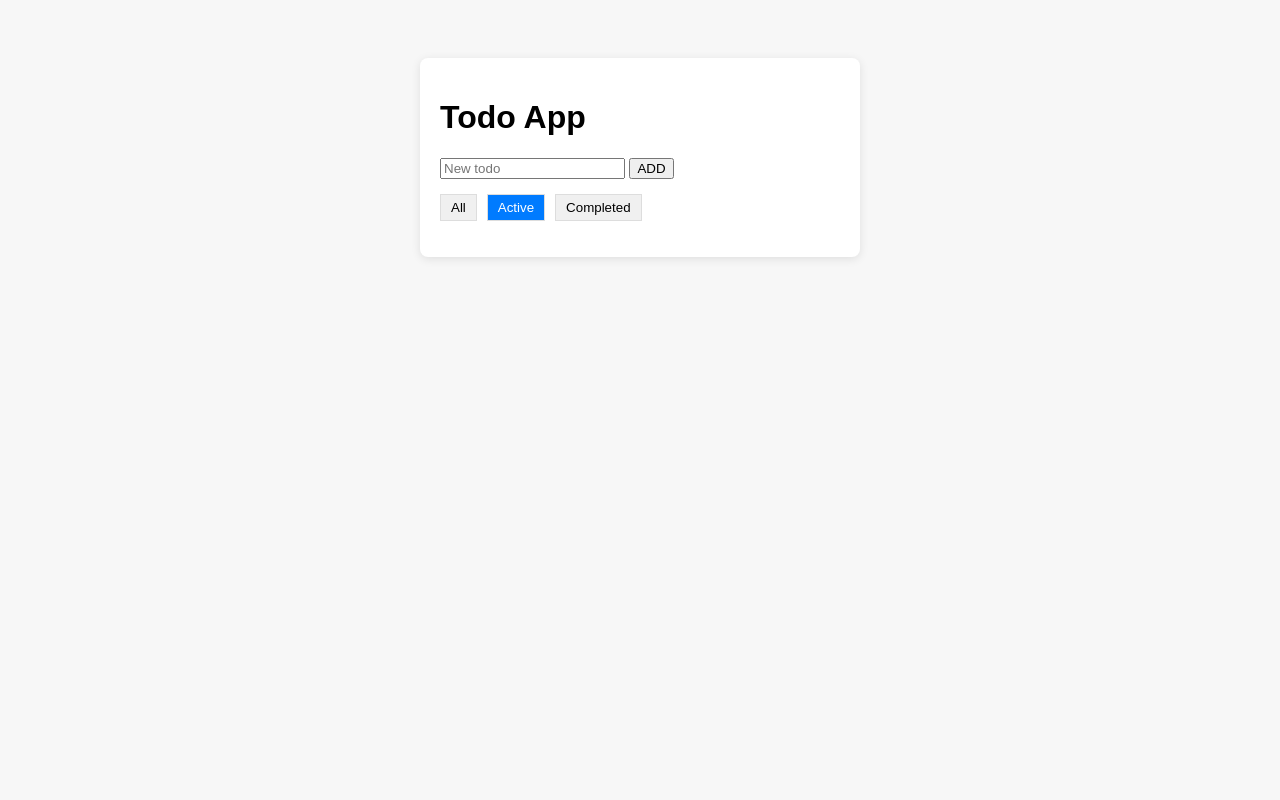
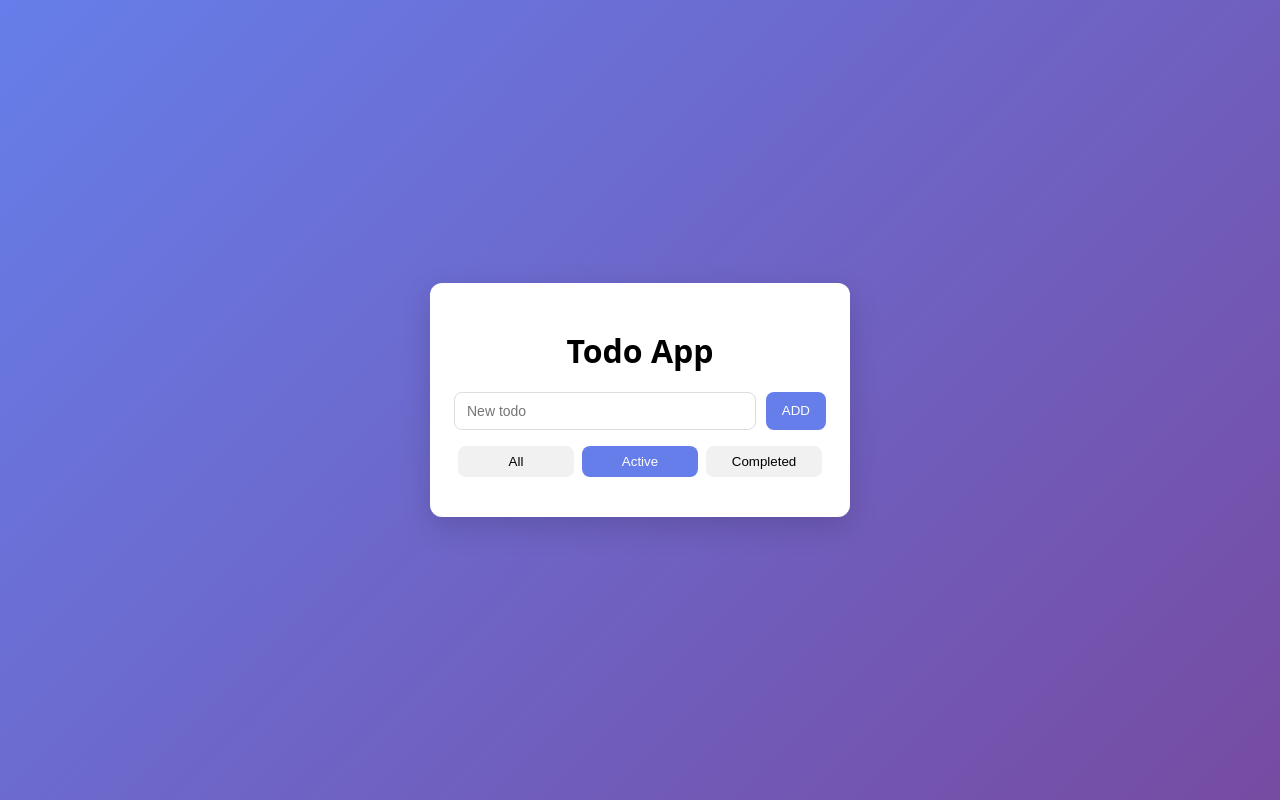
Before and after one commit to dmd120997/todos, a website: page public/index.html in a window 1280 px wide. Both pictures are taken after a click on the button "Active". Drawn offline with Linux system fonts and the light colour scheme.

Commit message:
Improve UI

```diff
--- a/public/script.js
+++ b/public/script.js
@@ -56,6 +56,42 @@ function addTodoToDOM(todo) {
   const span = document.createElement("span");
   span.textContent = todo.title;
   if (todo.completed) span.classList.add("completed");
+
+  span.addEventListener("dblclick", () => {
+    const input = document.createElement("input");
+    input.type = "text";
+    input.value = todo.title;
+    input.className = "edit-input";
+
+    li.replaceChild(input, span);
+    input.focus();
+
+    const save = async () => {
+      const newTitle = input.value.trim();
+      if (!newTitle) {
+        li.replaceChild(span, input);
+        return;
+      }
+
+      const res = await fetch(`${API_URL}/${todo.id}`, {
+        method: "PATCH",
+        headers: { "Content-Type": "application/json" },
+        body: JSON.stringify({ title: newTitle }),
+      });
+
+      const updatedTodo = await res.json();
+      const index = allTodos.findIndex((t) => t.id === updatedTodo.id);
+      allTodos[index] = updatedTodo;
+
+      renderTodos();
+    };
+
+    input.addEventListener("blur", save);
+    input.addEventListener("keydown", (e) => {
+      if (e.key === "Enter") save();
+      if (e.key === "Escape") li.replaceChild(span, input);
+    });
+  });
 
   const deleteBtn = document.createElement("button");
   deleteBtn.textContent = "❌";
--- a/public/style.css
+++ b/public/style.css
@@ -1,54 +1,119 @@
+* {
+  box-sizing: border-box;
+}
+
 body {
-  font-family: Arial, sans-serif;
-  background: #f7f7f7;
+  font-family:
+    system-ui,
+    -apple-system,
+    BlinkMacSystemFont,
+    sans-serif;
+  background: linear-gradient(135deg, #667eea, #764ba2);
+  min-height: 100vh;
+  margin: 0;
   display: flex;
   justify-content: center;
-  padding: 50px;
+  align-items: center;
 }
 
 .container {
-  background: white;
-  padding: 20px;
+  background: #fff;
+  width: 420px;
+  padding: 24px;
+  border-radius: 12px;
+  box-shadow: 0 10px 30px rgba(0, 0, 0, 0.15);
+}
+
+h1 {
+  text-align: center;
+  margin-bottom: 20px;
+}
+
+#todo-form {
+  display: flex;
+  gap: 10px;
+  margin-bottom: 16px;
+}
+
+#todo-input {
+  flex: 1;
+  padding: 10px 12px;
   border-radius: 8px;
-  width: 400px;
-  box-shadow: 0 2px 10px rgba(0, 0, 0, 0.1);
+  border: 1px solid #ddd;
+  font-size: 14px;
+}
+
+#todo-input:focus {
+  outline: none;
+  border-color: #667eea;
+}
+
+#todo-form button {
+  padding: 10px 16px;
+  border: none;
+  border-radius: 8px;
+  background: #667eea;
+  color: white;
+  cursor: pointer;
+  font-weight: 500;
+}
+
+#todo-form button:hover {
+  background: #5a67d8;
+}
+
+.filters {
+  display: flex;
+  justify-content: space-between;
+  margin-bottom: 16px;
+}
+
+.filters button {
+  flex: 1;
+  margin: 0 4px;
+  padding: 8px;
+  border: none;
+  border-radius: 8px;
+  background: #f1f1f1;
+  cursor: pointer;
+}
+
+.filters button.active {
+  background: #667eea;
+  color: white;
 }
 
 ul {
   list-style: none;
   padding: 0;
+  margin: 0;
 }
 
 li {
   display: flex;
   align-items: center;
-  margin: 10px 0;
   gap: 10px;
+  padding: 10px;
+  border-radius: 8px;
+  transition: background 0.2s;
+}
+
+li:hover {
+  background: #f7f7f7;
+}
+
+li span {
+  flex: 1;
 }
 
 .completed {
   text-decoration: line-through;
-  color: gray;
+  color: #999;
 }
 
-.filters {
-  margin-top: 15px;
-  display: flex;
-  gap: 10px;
+li button {
+  background: none;
+  border: none;
+  cursor: pointer;
+  font-size: 16px;
 }
-
-.filters button {
-  padding: 5px 10px;
-  border: 1px solid #ddd;
-  background: #f0f0f0;
-  cursor: pointer;
-}
-
-.filters button:hover {
-  background: #e0e0e0;
-}
-
-.filters button.active {
-  background-color: #007bff;
-  color: white;
-}
```
